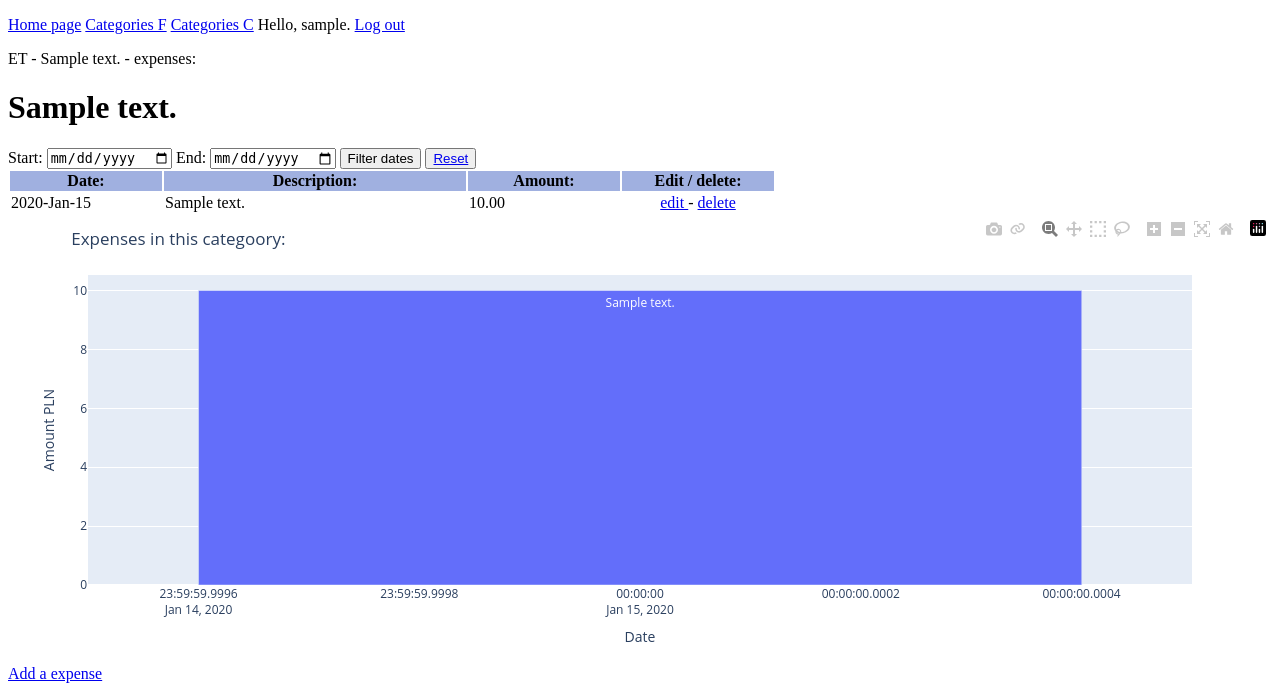
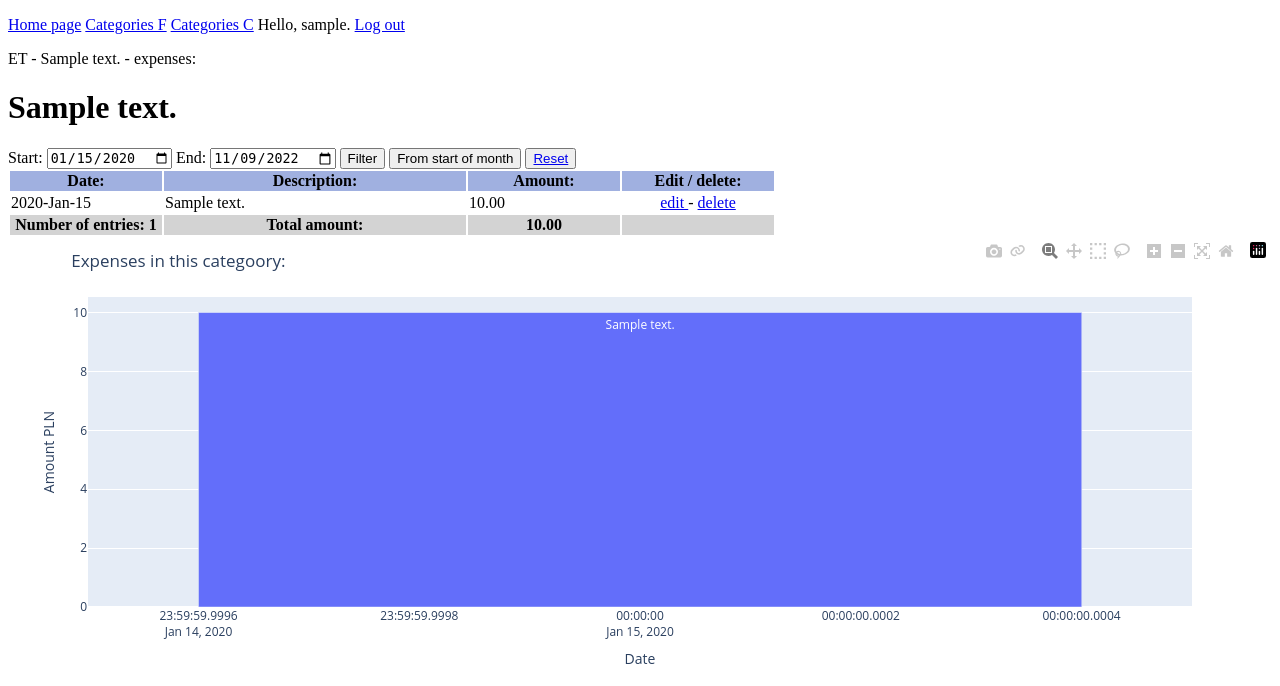
Before and after one commit to The-Maniak/expense_tracker, a Django app: page /category/1/ in a window 1280 px wide. Shown: the top 686 px of the page. Run offline with Django 4.2, Linux system fonts and the light colour scheme; a user stored in the database is signed in; tables that the repository leaves empty hold one stand-in row (values such as "Sample post"); some libraries are stand-ins or nearby versions.

Commit message:
Added function filtering expenses only from this month and sum of expenses displayed in the category view.

```diff
--- a/expense_tracker_app/forms.py
+++ b/expense_tracker_app/forms.py
@@ -1,5 +1,6 @@
 from django import forms
-from .models import Category #, Expense
+from django.utils import timezone
+from .models import Category, Expense
 
 
 class CategoryForm(forms.ModelForm):
@@ -20,5 +21,15 @@ class ExpenseForm(forms.Form):
 
 
 class DateForm(forms.Form):
-    start = forms.DateField(widget=forms.DateInput(attrs={'type': 'date'}))
-    end = forms.DateField(widget=forms.DateInput(attrs={'type': 'date'}))
+    start = forms.DateField(widget=forms.DateInput(attrs={'type': 'date'}), required=False)
+    end = forms.DateField(widget=forms.DateInput(attrs={'type': 'date'}), required=False)
+
+    def __init__(self, *args, **kwargs):
+        super().__init__(*args, **kwargs)
+        # Set the start field to the date of the earliest expense in the database
+        earliest_expense = Expense.objects.order_by('date_added').first()
+        if earliest_expense:
+            self.fields['start'].initial = earliest_expense.date_added
+        # Set the end field to today's date
+        now = timezone.now()
+        self.fields['end'].initial = now
--- a/expense_tracker_app/templates/expense_tracker_app/category.html
+++ b/expense_tracker_app/templates/expense_tracker_app/category.html
@@ -11,14 +11,15 @@ ET - {{ category.text }} - expenses
 {% block content %}
 <h1> {{ category }} </h1>
 {% if expenses %}
-<form method="GET"
-      action="{% url 'expense_tracker_app:category' category.id  %}"
->
-    {{ form }}
-    <button>Filter dates</button>
+<form method="get">
+  {% for field in form %}
+    {{ field.label_tag }} {{ field }}
+  {% endfor %}
+  <input type="submit" value="Filter">
+    <input type="submit" name="start_of_month" value="From start of month">
     <button><a href="{% url 'expense_tracker_app:category' category.id  %}">Reset</a></button>
+</form>
 
-</form>
 
 
 {% endif %}
@@ -28,7 +29,6 @@ ET - {{ category.text }} - expenses
         <th width="300">Description:</th>
         <th width="150">Amount:</th>
         <th width="150">Edit / delete:</th>
-
     </tr>
     {% for expense in expenses %}
     <tr>
@@ -42,6 +42,12 @@ ET - {{ category.text }} - expenses
     {% empty %}
     <h2>There are no expenses in this category yet.</h2>
     {% endfor %}
+    <tr bgcolor="lightgrey">
+        <th width="150">Number of entries: {{ expenses.count }}</th>
+        <th width="300">Total amount:</th>
+        <th width="150"> {{ total_expenses_amount }} </th>
+        <th width="150"></th>
+    </tr>
 </table>
 
 {{ chart|safe }}
--- a/expense_tracker_app/views.py
+++ b/expense_tracker_app/views.py
@@ -5,6 +5,10 @@ from django.contrib.auth.decorators import login_required
 from django.contrib.admin.widgets import AdminDateWidget
 from django.http import Http404, HttpResponseRedirect
 from django.urls import reverse, reverse_lazy
+from django.utils import timezone
+from django.db.models import Sum
+from django.core.paginator import Paginator
+import calendar
 import plotly.express as px
 from .models import Category, Expense
 from .forms import CategoryForm, DateForm, ExpenseForm
@@ -39,13 +43,26 @@ def category(request, category_id):
     if category.owner != request.user:
         raise Http404
     expenses = Expense.objects.filter(category=category)
+    if request.GET.get('start_of_month'):
+        # Set the start and end dates to the beginning and end of the current month
+        now = timezone.now()
+        start_date = now.replace(day=1)
+        end_date = now.replace(day=calendar.monthrange(now.year, now.month)[1])
+    else:
+        start_date = request.GET.get('start')
+        end_date = request.GET.get('end')
+    # Filter the expenses based on the start and end dates
+    if start_date:
+        expenses = expenses.filter(date_added__gte=start_date)
+    if end_date:
+        expenses = expenses.filter(date_added__lte=end_date)
+    total_expenses = expenses.aggregate(Sum('amount'))
+    total_expenses_amount = total_expenses['amount__sum']
+    formatted_total_expenses_amount = f"{total_expenses_amount:.2f}"
+    # paginator = Paginator(expenses, 5)  # Show 5 expenses per page
+    # page = request.GET.get('page')
+    # expenses = paginator.get_page(page)
     if expenses:
-        start = request.GET.get('start')
-        end = request.GET.get('end')
-        if start:
-            expenses = expenses.filter(date_added__gte=start)
-        if end:
-            expenses = expenses.filter(date_added__lte=end)
         fig = px.bar(
             x=[expense.date_added for expense in expenses],
             y=[expense.amount for expense in expenses],
@@ -54,11 +71,10 @@ def category(request, category_id):
                 'y': 'Amount PLN',
             },
             text=[expense.description for expense in expenses],
-
         )
         fig.update_layout(title_text='Expenses in this categoory:')
         chart = fig.to_html()
-        context = {'expenses': expenses, 'chart': chart, 'category': category, 'form': DateForm()}
+        context = {'expenses': expenses, 'chart': chart, 'category': category, 'form': DateForm(), 'total_expenses_amount': formatted_total_expenses_amount}
     else:
         context = {'expenses': expenses, 'category': category}
     return render(request, 'expense_tracker_app/category.html', context)
@@ -76,8 +92,7 @@ def add_category(request):
             new_category = form.save(commit=False)
             new_category.owner = request.user
             new_category.save()
-            return redirect(
-                'expense_tracker_app:index')  # Poprawić to przekierowanie gdy zdecyduję się czy kategorie będą wyświetlane z widoku klasy czy z widoku funkcji.
+            return redirect('expense_tracker_app:categories_class')
     context = {'form': form}
     return render(request, 'expense_tracker_app/add_category.html', context)
 
@@ -87,8 +102,6 @@ class AddExpense(CreateView):
     model = Expense
     fields = ('category', 'amount', 'date_added', 'description')
     context_object_name = 'category_id'
-    #    form_class = ExpenseForm
-    #success_url = '/' # trzeba poprawic
 
     def get_form(self, form_class=None):
         form = super(AddExpense, self).get_form(form_class)
```
